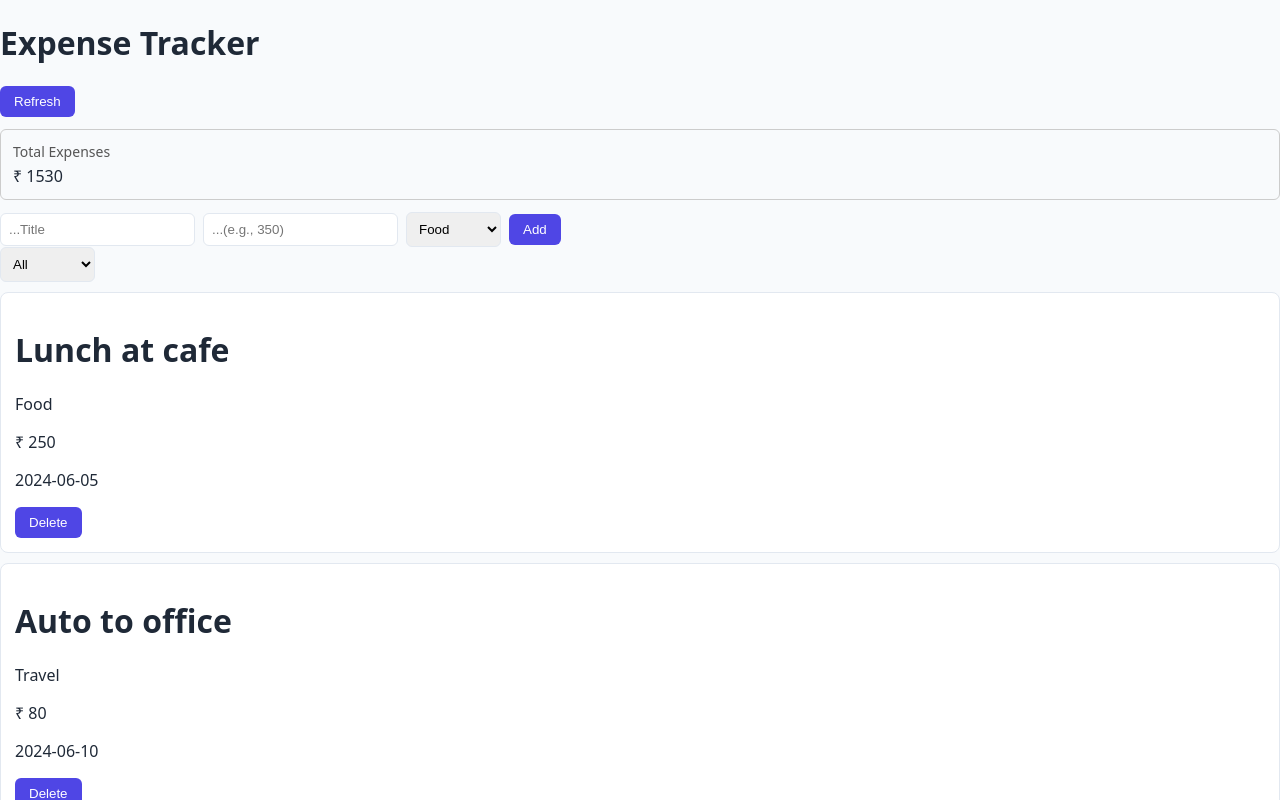
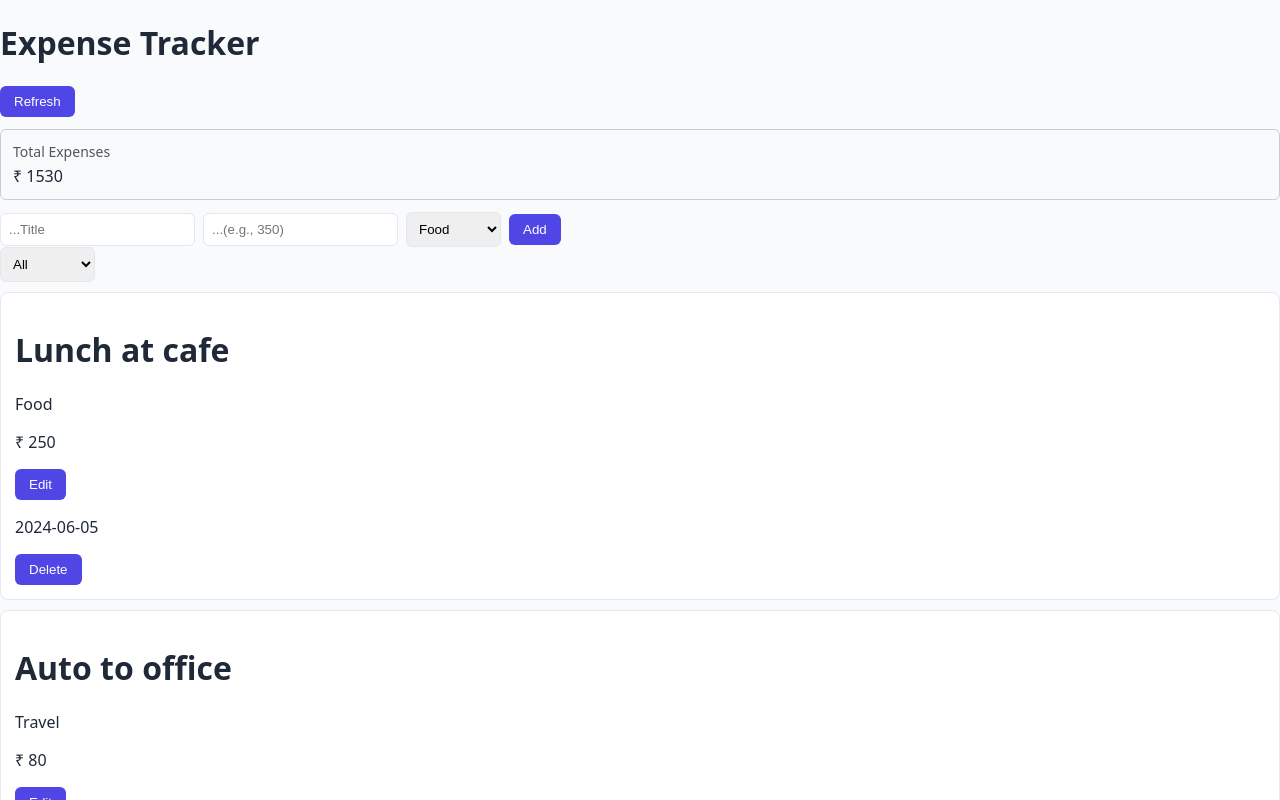
Before and after one commit to dvlpFDSkmr/money_tracker, a Next.js app: page / in a window 1280 px wide. Shown: the top 800 px of the page. Built offline with nearby package versions, Linux system fonts and the light colour scheme.

Commit message:
Add edit functionality to ExpenseItem and integrate with ExpenseList

```diff
--- a/src/components/ExpenseItem.tsx
+++ b/src/components/ExpenseItem.tsx
@@ -1,19 +1,20 @@
-
+import { useState } from "react";
 import type { Expense } from "../types/index";
 
 type ExpenseItemProps = {
   expense: Expense;
   onDelete: (id: string) => void;
+  onEdit: (id: string, amount: number) => void;
 };
 
-export function ExpenseItem({ expense, onDelete }: ExpenseItemProps) {
+export function ExpenseItem({ expense, onDelete, onEdit }: ExpenseItemProps) {
+  const [isEditing, setIsEditing] = useState(false);
+  const [amount, setAmount] = useState(String(expense.amount));
 
   async function handleDelete() {
     const response = await fetch("/api/expenses", {
       method: "DELETE",
-      headers: {
-        "Content-Type": "application/json",
-      },
+      headers: { "Content-Type": "application/json" },
       body: JSON.stringify({ id: expense.id }),
     });
 
@@ -25,16 +26,51 @@ export function ExpenseItem({ expense, onDelete }: ExpenseItemProps) {
     onDelete(expense.id);
   }
 
+  async function handleEdit() {
+    const newAmount = Number(amount);
+
+    if (!amount.trim() || !Number.isFinite(newAmount) || newAmount <= 0) {
+      alert("Enter a valid amount");
+      return;
+    }
+
+    const response = await fetch(`/api/expenses/${expense.id}`, {
+      method: "PATCH",
+      headers: { "Content-Type": "application/json" },
+      body: JSON.stringify({ amount: newAmount }),
+    });
+
+    if (!response.ok) {
+      alert("Failed to update expense");
+      return;
+    }
+
+    onEdit(expense.id, newAmount);
+    setIsEditing(false);
+  }
+
   return (
     <div className="card">
       <h1>{expense.title}</h1>
       <p>{expense.category}</p>
-      <p>₹ {expense.amount}</p>
+
+      {isEditing ? (
+        <div>
+          <input type="number" value={amount} onChange={(e) => setAmount(e.target.value)} />
+
+          <button onClick={handleEdit}>Save</button>
+          <button onClick={() => setIsEditing(false)}>Cancel</button>
+        </div>
+      ) : (
+        <div>
+          <p>₹ {expense.amount}</p>
+          <button onClick={() => setIsEditing(true)}>Edit</button>
+        </div>
+      )}
+
       <p>{expense.date}</p>
 
-      <button onClick={handleDelete}>
-        Delete
-      </button>
+      <button onClick={handleDelete}>Delete</button>
     </div>
   );
 }
--- a/src/components/ExpenseList.tsx
+++ b/src/components/ExpenseList.tsx
@@ -4,15 +4,16 @@ import { ExpenseItem } from "./ExpenseItem";
 type ExpenseListProps = {
   expenses: Expense[];
   onDelete: (id: string) => void;
+  onEdit: (id: string, amount: number) => void;
 };
 
-export function ExpenseList({ expenses, onDelete }: ExpenseListProps) {
+export function ExpenseList({ expenses, onDelete, onEdit }: ExpenseListProps) {
   return (
     <div className="list">
       {expenses.length === 0 ? (
         <h1>No expenses left...</h1>
       ) : (
-        expenses.map((item) => <ExpenseItem key={item.id} expense={item} onDelete={onDelete} />)
+        expenses.map((item) => <ExpenseItem key={item.id} expense={item} onDelete={onDelete} onEdit={onEdit} />)
       )}
     </div>
   );
--- a/src/pages/index.tsx
+++ b/src/pages/index.tsx
@@ -64,6 +64,10 @@ export default function Home({ expenses }: InferGetServerSidePropsType<typeof ge
     setMoneyExpense((prev) => prev.filter((expense) => expense.id !== id));
   }
 
+  function handleEdit(id: string, amount: number) {
+    setMoneyExpense((prev) => prev.map((expense) => (expense.id === id ? { ...expense, amount: amount } : expense)));
+  }
+
   const filteredExpenses = moneyExpense.filter((expense) => {
     return category === "All" || category === expense.category;
   });
@@ -81,7 +85,7 @@ export default function Home({ expenses }: InferGetServerSidePropsType<typeof ge
       <TotalCard expenses={moneyExpense} />
       <ExpenseForm onAdd={handleAddExpense} />
       <CategoryFilter onDropDown={setCategory} />
-      <ExpenseList expenses={filteredExpenses} onDelete={handleDelete} />
+      <ExpenseList expenses={filteredExpenses} onDelete={handleDelete} onEdit={handleEdit} />
     </div>
   );
 }
```
